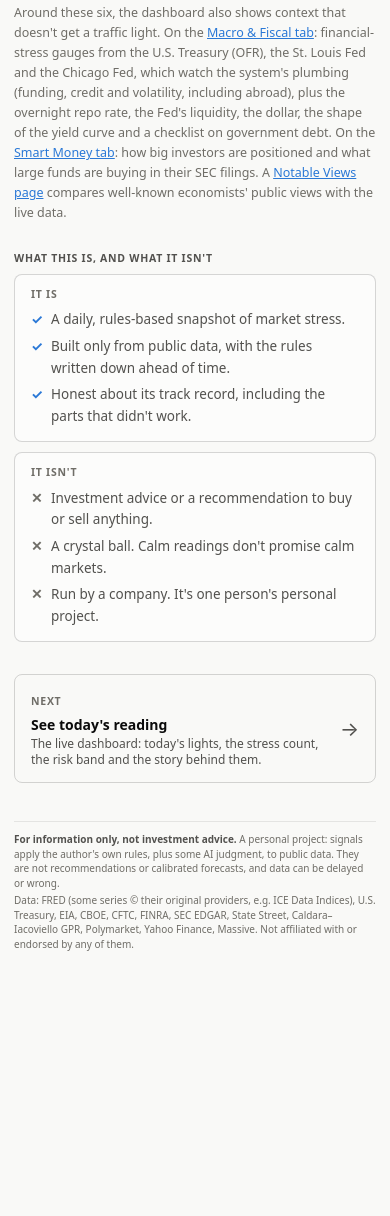
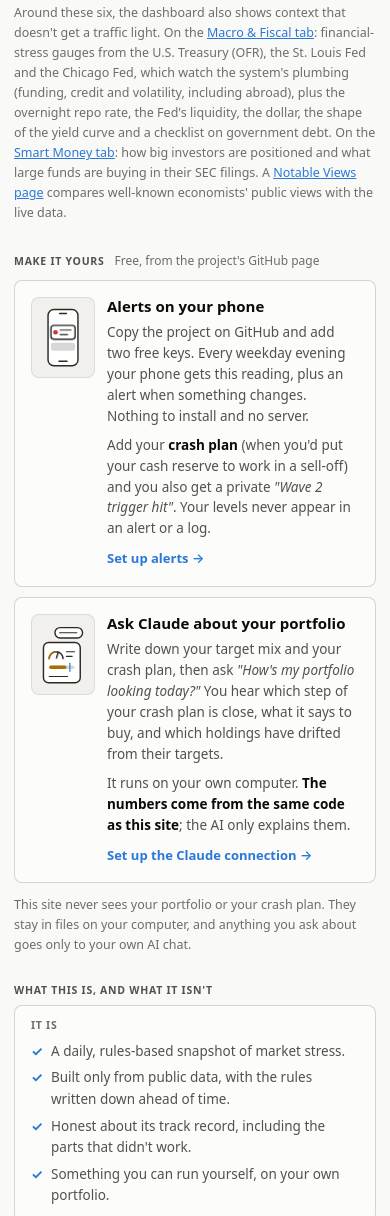
Before and after one commit to abhay-sud/market-stress-monitor, a plain HTML site: page dashboard_site/how-it-works.html in a window 390 px wide. Shown: the part 4472-5688 px from the top of the page. Before the commit the page ends 5451 px from the top, so only its background shows below. Drawn offline with Linux system fonts and the light colour scheme.

Commit message:
docs: "Make it yours" on How it works; portfolio / crash plan wording
- How it works: a "Make it yours" section (alerts on your phone; ask Claude
  about your portfolio), a privacy line, and an "It is" bullet.
- "Ask Claude about your plan" becomes "about your portfolio" in the README,
  docs and spec; the wave plan is called the "crash plan" throughout. Links
  to the renamed headings updated.

Co-Authored-By: Claude Opus 5.5 <noreply@anthropic.com>

```diff
--- a/dashboard_site/how-it-works.html
+++ b/dashboard_site/how-it-works.html
@@ -107,6 +107,17 @@
   .g p { margin:0; font-size:13px; color:var(--text-secondary); line-height:1.5; }
   .gauges + .aside { margin:12px 0 0; }
 
+  /* make it yours: two cards, line art beside the text */
+  .yours { display:grid; grid-template-columns:1fr 1fr; gap:10px; }
+  .yc { display:grid; grid-template-columns:96px 1fr; gap:16px; align-items:start; background:var(--surface-1); border:1px solid var(--hair-strong); border-radius:8px; padding:16px; }
+  .yc .art { padding:8px; }
+  .yc h3 { margin:0 0 6px; font:600 15px/1.3 var(--font-ui); }
+  .yc p { margin:0 0 8px; font-size:13.5px; color:var(--text-secondary); line-height:1.55; }
+  .yc p b { color:var(--text-primary); font-weight:600; }
+  .yc .go { font:600 13px/1 var(--font-ui); text-decoration:none; }
+  .yc .go:hover { text-decoration:underline; }
+  .yours + .aside { margin:12px 0 0; }
+
   /* is / isn't: neutral, no good/bad colour (it isn't a verdict) */
   .isnot { display:grid; grid-template-columns:1fr 1fr; gap:10px; }
   .box { border:1px solid var(--hair-strong); border-radius:8px; padding:14px 16px; background:var(--surface-1); }
@@ -179,7 +190,9 @@
     .art { max-width:220px; }
     .gauges { grid-template-columns:1fr 1fr; }
     .isnot { grid-template-columns:1fr; }
+    .yours { grid-template-columns:1fr; }
   }
+  @media (max-width:440px) { .yc { grid-template-columns:64px 1fr; gap:12px; } }
   @media (max-width:440px) { .gauges { grid-template-columns:1fr; } }
 </style>
 </head>
@@ -414,6 +427,57 @@
   </div>
   <p class="aside">Around these six, the dashboard also shows context that doesn't get a traffic light. On the <a href="/macro">Macro &amp; Fiscal tab</a>: financial-stress gauges from the U.S. Treasury (OFR), the St. Louis Fed and the Chicago Fed, which watch the system's plumbing (funding, credit and volatility, including abroad), plus the overnight repo rate, the Fed's liquidity, the dollar, the shape of the yield curve and a checklist on government debt. On the <a href="/smart-money">Smart Money tab</a>: how big investors are positioned and what large funds are buying in their SEC filings. A <a href="/views">Notable Views page</a> compares well-known economists' public views with the live data.</p>
 
+  <div class="sh" id="yours"><h2>Make it yours</h2><span class="note">Free, from the project's GitHub page</span></div>
+  <div class="yours">
+    <div class="yc">
+      <div class="art" aria-hidden="true">
+        <svg viewBox="0 0 80 110">
+          <!-- phone with a notification -->
+          <rect class="ink-fill" x="14" y="6" width="52" height="98" rx="10"/>
+          <path class="ink" d="M34 13 H46"/>
+          <g class="bob">
+            <rect class="ink-fill" x="19" y="34" width="42" height="24" rx="5"/>
+            <circle class="f-crit pulse" cx="27" cy="46" r="4"/>
+            <path class="ink" d="M35 42 H54 M35 50 H48" style="stroke-width:2"/>
+          </g>
+          <rect class="f-muted" x="19" y="64" width="42" height="14" rx="4"/>
+          <path class="ink" d="M33 96 H47"/>
+        </svg>
+      </div>
+      <div>
+        <h3>Alerts on your phone</h3>
+        <p>Copy the project on GitHub and add two free keys. Every weekday evening your phone gets this reading, plus an alert when something changes. Nothing to install and no server.</p>
+        <p>Add your <b>crash plan</b> (when you'd put your cash reserve to work in a sell-off) and you also get a private <i>"Wave 2 trigger hit"</i>. Your levels never appear in an alert or a log.</p>
+        <a class="go" href="https://github.com/abhay-sud/market-stress-monitor/blob/main/docs/run-your-own.md">Set up alerts &rarr;</a>
+      </div>
+    </div>
+    <div class="yc">
+      <div class="art" aria-hidden="true">
+        <svg viewBox="0 0 80 110">
+          <!-- a question, then an answer with a gauge, a list and a drift bar -->
+          <rect class="ink-fill" x="26" y="8" width="48" height="18" rx="9"/>
+          <path class="ink" d="M34 17 H64" style="stroke-width:2"/>
+          <rect class="ink-fill" x="6" y="34" width="64" height="70" rx="9"/>
+          <path class="ink" d="M16 62 a12 12 0 0 1 24 0"/>
+          <path class="ink s-warn" d="M16 62 a12 12 0 0 1 12 -12"/>
+          <rect class="needle f-ink" x="27" y="50" width="2.5" height="12" rx="1"/>
+          <path class="ink" d="M46 50 H60 M46 58 H56" style="stroke-width:2"/>
+          <rect class="f-muted" x="16" y="74" width="44" height="6" rx="3"/>
+          <rect class="f-warn" x="16" y="74" width="30" height="6" rx="3"/>
+          <path class="ink s-accent" d="M52 70 V84" style="stroke-width:2"/>
+          <path class="ink" d="M16 93 H48" style="stroke-width:2"/>
+        </svg>
+      </div>
+      <div>
+        <h3>Ask Claude about your portfolio</h3>
+        <p>Write down your target mix and your crash plan, then ask <i>"How's my portfolio looking today?"</i> You hear which step of your crash plan is close, what it says to buy, and which holdings have drifted from their targets.</p>
+        <p>It runs on your own computer. <b>The numbers come from the same code as this site</b>; the AI only explains them.</p>
+        <a class="go" href="https://github.com/abhay-sud/market-stress-monitor/blob/main/docs/run-your-own.md#ask-claude-about-your-portfolio-optional">Set up the Claude connection &rarr;</a>
+      </div>
+    </div>
+  </div>
+  <p class="aside">This site never sees your portfolio or your crash plan. They stay in files on your computer, and anything you ask about goes only to your own AI chat.</p>
+
   <div class="sh"><h2>What this is, and what it isn't</h2></div>
   <div class="isnot">
     <div class="box is">
@@ -422,6 +486,7 @@
         <li>A daily, rules-based snapshot of market stress.</li>
         <li>Built only from public data, with the rules written down ahead of time.</li>
         <li>Honest about its track record, including the parts that didn't work.</li>
+        <li>Something you can run yourself, on your own portfolio.</li>
       </ul>
     </div>
     <div class="box not">
--- a/rule_engine/src/lite/mcp.ts
+++ b/rule_engine/src/lite/mcp.ts
@@ -1,4 +1,4 @@
-// Lightweight MCP mode ("Ask Claude about your plan"): a small, read-only
+// Lightweight MCP mode ("Ask Claude about your portfolio"): a small, read-only
 // stdio MCP server started by the reader's own MCP client. Market data comes
 // straight from FRED (the reader's key), Yahoo and Treasury, replayed through
 // the same rules as the live site; the plan and portfolio come from the
```
Also changed, not shown: docs/run-your-own.md (+11 -11 lines), reference_docs/BUILD_SPEC_run_your_own.md (+1 -1 lines), README.md.
